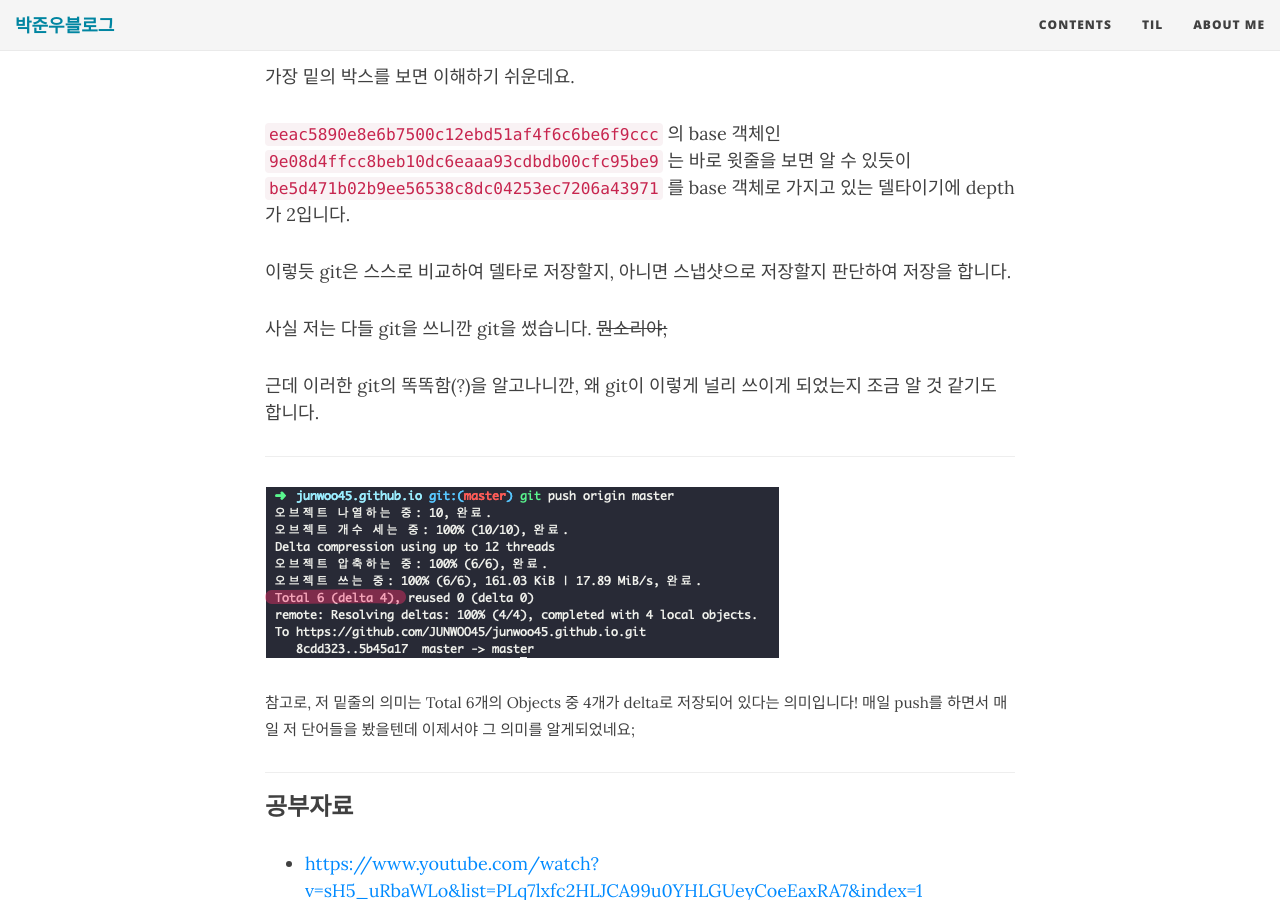
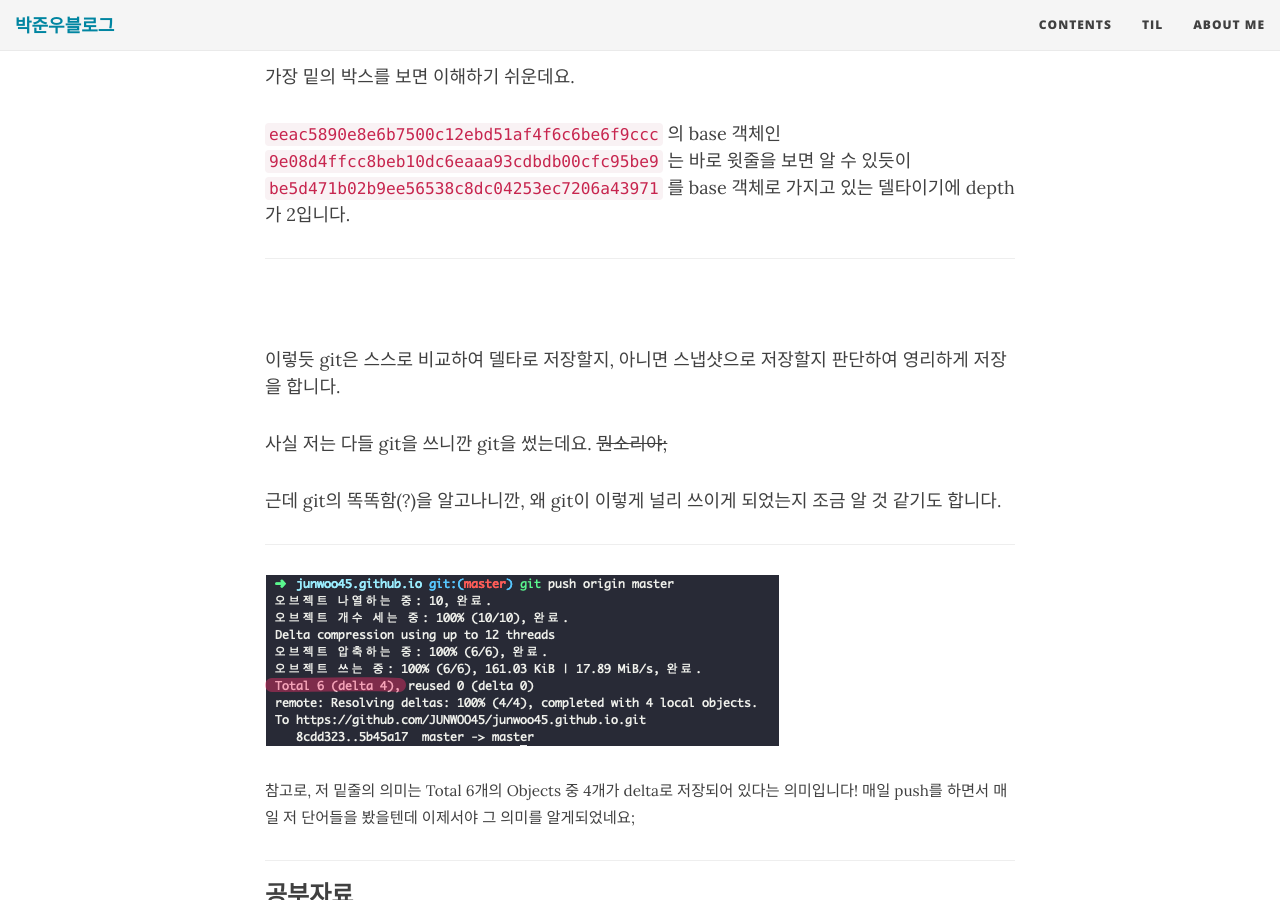
Before and after one commit to JUNWOO45/junwoo45.github.io.archived, a Jekyll site: the page built from _posts/2019-09-03-git이저장하는방식.md, in a window 1280 px wide and 900 px high, scrolled down 5245 px. Built offline with Jekyll 4.4.1, drawn with Linux system fonts in a browser that asks for light colours; nearby versions of some CDN libraries.

Commit message:
git이 저장하는 방식 문맥 수정

```diff
--- a/_posts/2019-09-03-git이저장하는방식.md
+++ b/_posts/2019-09-03-git이저장하는방식.md
@@ -126,13 +126,14 @@
 
 `eeac5890e8e6b7500c12ebd51af4f6c6be6f9ccc` 의 base 객체인 `9e08d4ffcc8beb10dc6eaaa93cdbdb00cfc95be9` 는 바로 윗줄을 보면 알 수 있듯이  `be5d471b02b9ee56538c8dc04253ec7206a43971` 를 base 객체로 가지고 있는 델타이기에 depth가 2입니다.
 
+---
+<br />
 
+이렇듯 git은 스스로 비교하여 델타로 저장할지, 아니면 스냅샷으로 저장할지 판단하여 영리하게 저장을 합니다.
 
-이렇듯 git은 스스로 비교하여 델타로 저장할지, 아니면 스냅샷으로 저장할지 판단하여 저장을 합니다.
+사실 저는 다들 git을 쓰니깐 git을 썼는데요. ~~뭔소리야;~~
 
-사실 저는 다들 git을 쓰니깐 git을 썼습니다. ~~뭔소리야;~~
-
-근데 이러한 git의 똑똑함(?)을 알고나니깐, 왜 git이 이렇게 널리 쓰이게 되었는지 조금 알 것 같기도 합니다.
+근데 git의 똑똑함(?)을 알고나니깐, 왜 git이 이렇게 널리 쓰이게 되었는지 조금 알 것 같기도 합니다.
 
 
 
```
